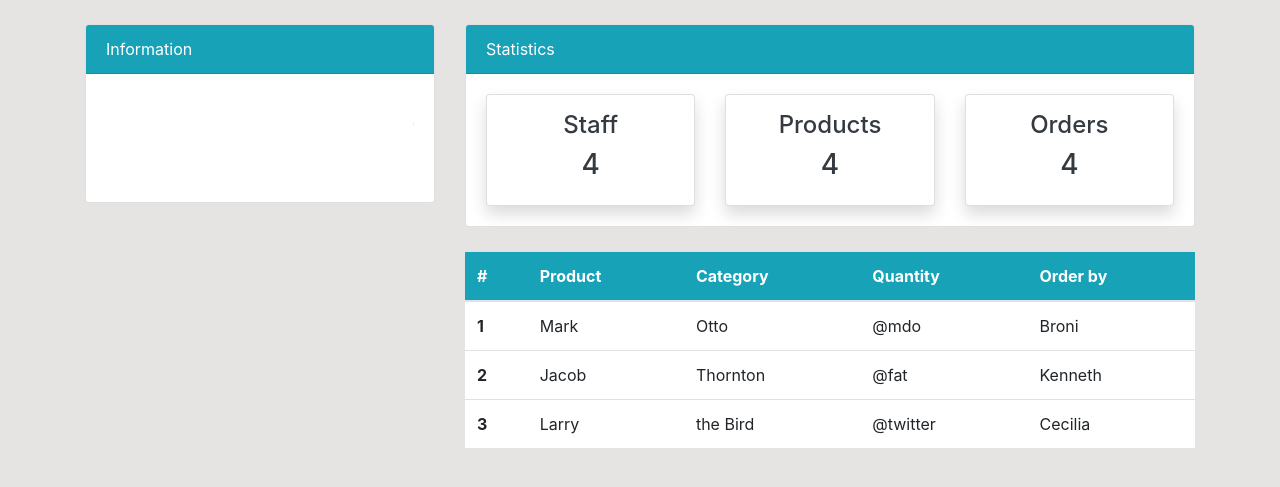
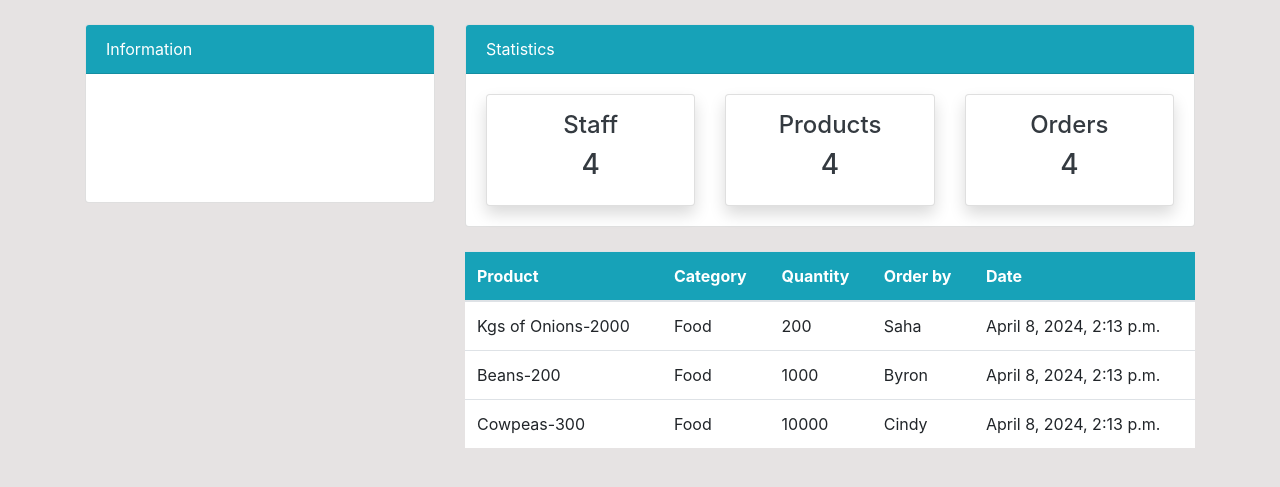
Before and after one commit to byron00123/IventoryManagementSystem, a Django app: page /order/ in a window 1280 px wide. Shown: the part 56-543 px from the top of the page. Run offline with Django 4.2, Linux system fonts and the light colour scheme; a user stored in the database is signed in; data comes from the database, SQL or seed files in the repository; both versions use the stored data as it was after the commit.

Commit message:
create order page

```diff
--- a/dashboard/views.py
+++ b/dashboard/views.py
@@ -1,7 +1,7 @@
 from django.shortcuts import render , redirect
 from django.http import HttpResponse
 from django.contrib.auth.decorators import login_required
-from .models import Product
+from .models import Product, Order
 from .forms import ProductForm
 from django.contrib.auth.models import User
 
@@ -20,7 +20,7 @@ def staff(request):
     }
     return render(request, 'dashboard/staff.html', context)
 
-
+@login_required
 def staff_detail(request, pk):
     workers = User.objects.get(id=pk)
     context = {
@@ -52,6 +52,7 @@ def product(request):
     }
     return render(request, 'dashboard/product.html', context)
 
+@login_required
 def product_delete(request, pk):
     item = Product.objects.get(id=pk)
     if request.method == 'POST':
@@ -59,7 +60,7 @@ def product_delete(request, pk):
         return redirect('dashboard-product')
     return render(request, 'dashboard/product_delete.html')
 
-
+@login_required
 def product_update(request, pk):
     item = Product.objects.get(id=pk)
     if request.method == 'POST':
@@ -82,4 +83,10 @@ def product_update(request, pk):
 
 @login_required
 def order(request):
-    return render(request, 'dashboard/order.html')
+    orders = Order.objects.all()
+
+    context={
+        'orders':orders,
+
+    }
+    return render(request, 'dashboard/order.html' ,context)
--- a/templates/dashboard/order.html
+++ b/templates/dashboard/order.html
@@ -12,41 +12,30 @@
     <table class="table bg-white">
     <thead class="bg-info">
     <tr class="text-white">
-    <th scope="col">#</th>
+
     <th scope="col">Product</th>
     <th scope="col">Category</th>
     <th scope="col">Quantity</th>
     <th scope="col">Order by</th>
+    <th scope="col">Date</th>
     </tr>
     </thead>
     <tbody>
+        {% for orders in orders%}
     <tr>
-    <th scope="row">1</th>
-    <td>Mark</td>
-    <td>Otto</td>
-    <td>@mdo</td>
+
+    <td>{{ orders.product }}</td>
+    <td>{{orders.product.category}}</td>
+    <td>{{orders.order_quantity}}</td>
     <td>
-    Broni
+        {{orders.staff.username}}
+    </td>
+    <td>
+        {{orders.date}}
     </td>
     </tr>
-    <tr>
-    <th scope="row">2</th>
-    <td>Jacob</td>
-    <td>Thornton</td>
-    <td>@fat</td>
-    <td>
-    Kenneth
-    </td>
-    </tr>
-    <tr>
-    <th scope="row">3</th>
-    <td>Larry</td>
-    <td>the Bird</td>
-    <td>@twitter</td>
-    <td>
-    Cecilia
-    </td>
-    </tr>
+    {% endfor %}
+
     </tbody>
     </table>
     </div>
--- a/templates/partials/nav.html
+++ b/templates/partials/nav.html
@@ -16,7 +16,7 @@
     </ul>
     <ul class="navbar-nav ml-auto">
     <li class="nav-item active">
-    <a class="nav-link text-white" href="{% url 'user-profile' %}">Admin Profile <span
+    <a class="nav-link text-white" href="{% url 'user-profile' %}">{{ user.username }} Profile <span
     class="sr-only">(current)</span></a>
     </li>
     <li class="nav-item">
```
Also changed, not shown: db.sqlite3, media/Profile_Images/img1.jpg (added), media/Profile_Images/sashacole.jpg (added).
